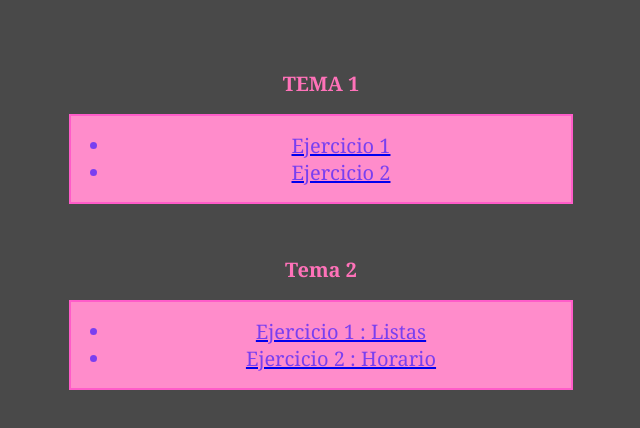
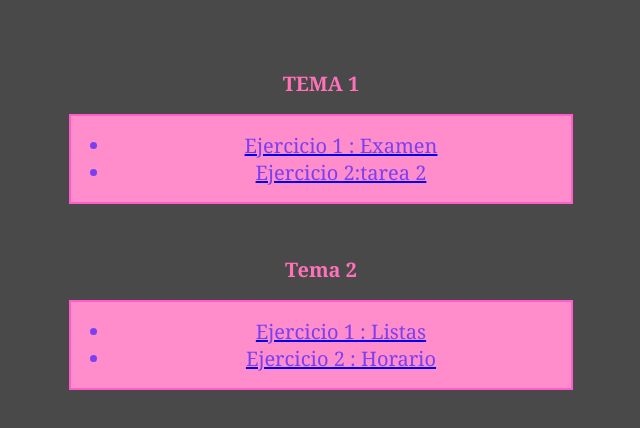
Before and after one commit to mabajim065/HTML, a plain HTML site: page TEMA2/index.html in a window 1280 px wide. Shown: the part 210-638 px from the top of the page, without its empty margins (319-959 px from the left). Drawn offline with Linux system fonts and the light colour scheme.

Commit message:
Update index.html

```diff
--- a/TEMA2/index.html
+++ b/TEMA2/index.html
@@ -56,8 +56,8 @@
    <h2> TEMA 1 </h2>
         <div>
             <ul>
-           <a href="TEMA1/XML/examenpractico.xml"><li> Ejercicio 1  </li></a>
-            <a href="TEMA2/EJERCICIO IMAGEN/eje2imagenes.html"><li> Ejercicio 2  </li></a>
+           <a href="TEMA1/XML/examenpractico.xml"><li> Ejercicio 1 : Examen </li></a>
+            <a href="TEMA2/EJERCICIO IMAGEN/eje2imagenes.html"><li> Ejercicio 2:tarea 2  </li></a>
         </ul>
         </div>
         <br>
```
